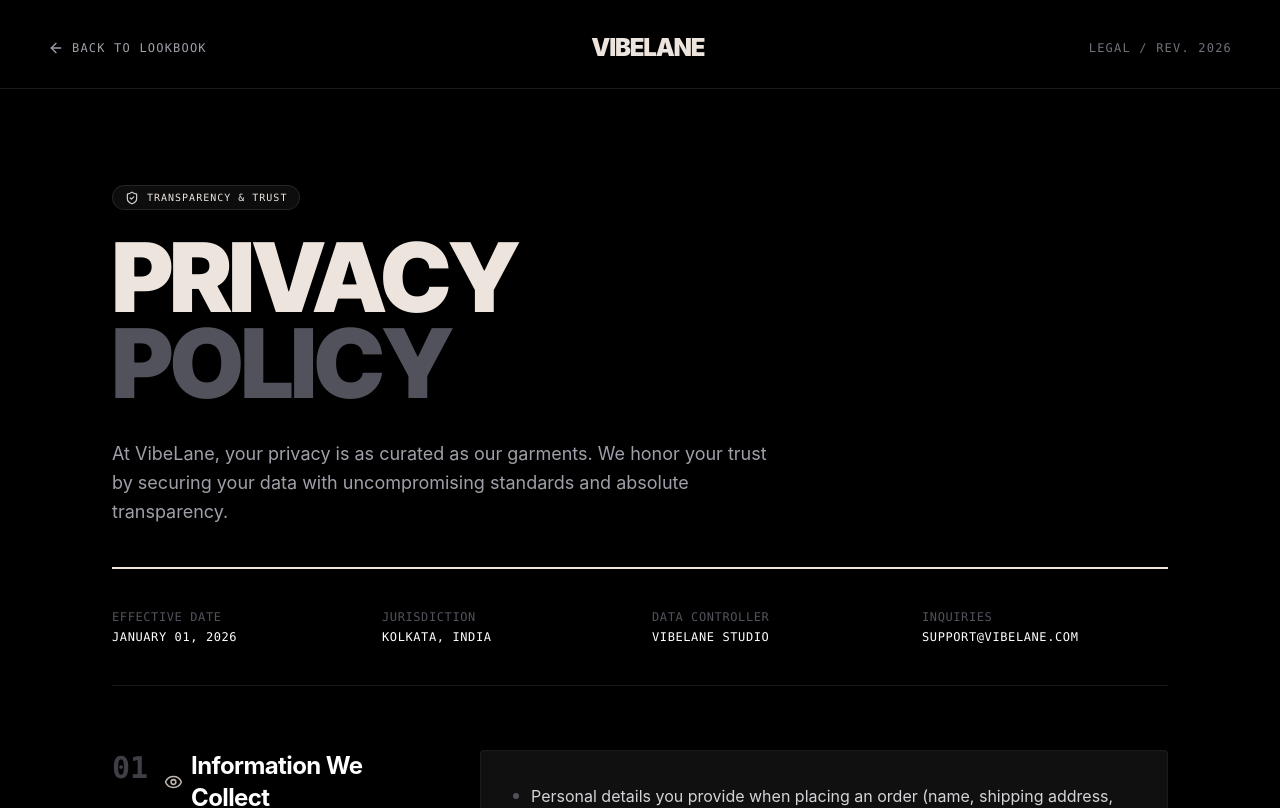
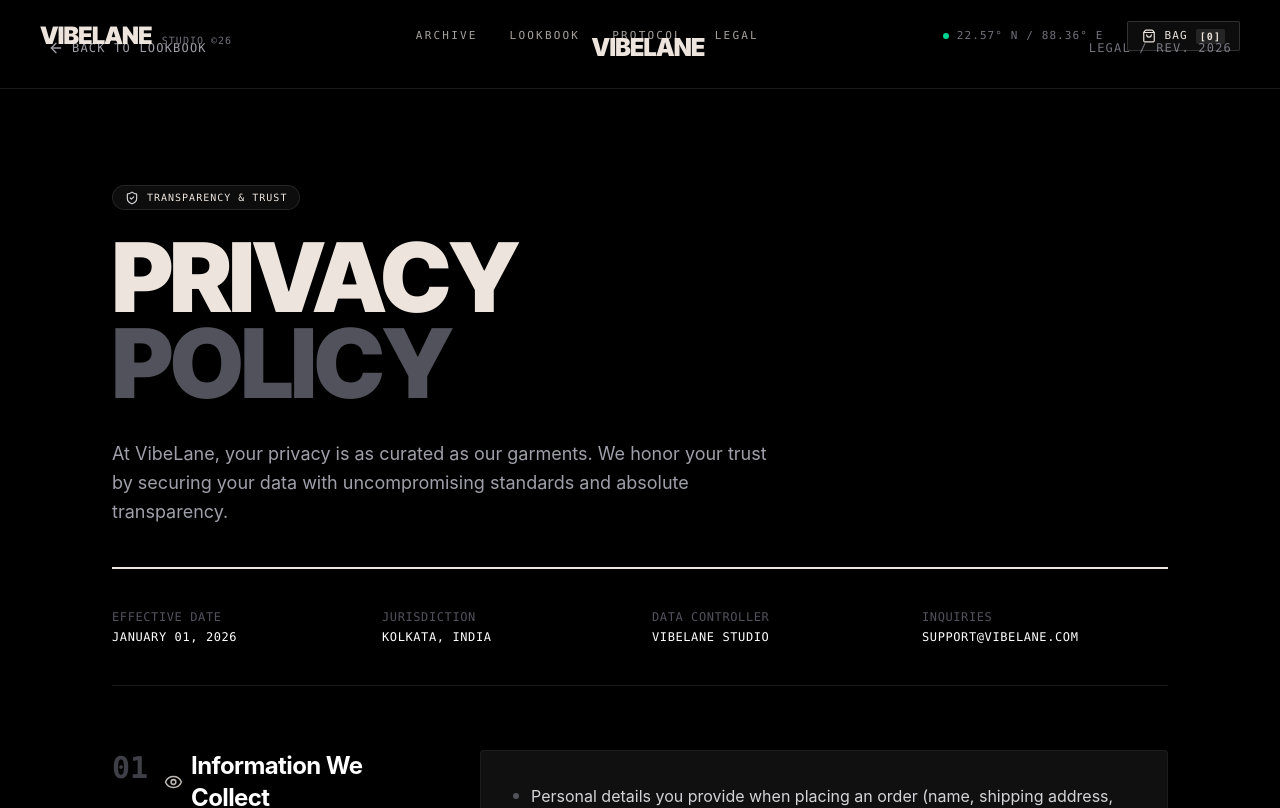
Before and after one commit to devxbhabani/VibeLane, a React (Vite) app in the folder frontend/: page /privacy in a window 1280 px wide. Shown: the top 808 px of the page. Built offline with nearby package versions, Linux system fonts and the light colour scheme; no server answers.

Commit message:
Added Navbar

```diff
--- a/frontend/src/App.jsx
+++ b/frontend/src/App.jsx
@@ -5,6 +5,7 @@ import { ReactLenis } from "lenis/react";
 import { Home } from "./pages/Home";
 import Privacy from "./pages/Privacy";
 import Terms from "./pages/Terms";
+import { Navbar } from "./components/layout/Navbar";
 
 function App() {
 	return (
@@ -19,6 +20,7 @@ function App() {
 			<div className="app-container">
 				<AppProvider>
 					<Router>
+						<Navbar />
 						<Routes>
 							<Route exact path="/" element={<Home />} />
 							<Route exact path="/privacy" element={<Privacy />} />
--- a/frontend/src/components/hero/HeroTitle.jsx
+++ b/frontend/src/components/hero/HeroTitle.jsx
@@ -17,7 +17,7 @@ function HeroTitle() {
 	}, []);
 
 	return (
-		<div className="w-full px-4 md:px-6 pt-10 select-none">
+		<div className="w-full px-4 md:px-6 pt-24 md:pt-28 select-none">
 			<div className="w-full flex items-center justify-center overflow-hidden">
 				<h1
 					className="text-[19.8vw] font-black tracking-[-0.02em] leading-[0.80] uppercase text-[#EDE4DD] flex whitespace-nowrap"
--- a/frontend/src/components/layout/Navbar.jsx
+++ b/frontend/src/components/layout/Navbar.jsx
@@ -1,19 +1,156 @@
-import React from "react";
+import React, { useState, useEffect } from "react";
+import { Link, useLocation } from "react-router-dom";
+import { ShoppingBag, ArrowUpRight, Menu, X } from "lucide-react";
+import { useApp } from "../../context/AppContext";
 
 export const Navbar = () => {
+	const [scrolled, setScrolled] = useState(false);
+	const [mobileOpen, setMobileOpen] = useState(false);
+	const location = useLocation();
+	const { cart } = useApp();
+
+	const cartItemCount = Array.isArray(cart)
+		? cart.reduce((total, item) => total + (item.quantity || 1), 0)
+		: 0;
+
+	useEffect(() => {
+		const handleScroll = () => {
+			setScrolled(window.scrollY > 40);
+		};
+
+		window.addEventListener("scroll", handleScroll, { passive: true });
+		return () => window.removeEventListener("scroll", handleScroll);
+	}, []);
+
+	// Close mobile menu on route change
+	useEffect(() => {
+		setMobileOpen(false);
+	}, [location.pathname]);
+
+	const linkStyle =
+		"relative text-[11px] font-mono uppercase tracking-[0.2em] text-[#EDE4DD]/70 hover:text-[#EDE4DD] transition-colors duration-200 after:content-[''] after:absolute after:left-0 after:-bottom-1 after:h-[1px] after:w-0 after:bg-[#EDE4DD] after:transition-all after:duration-300 hover:after:w-full";
+
 	return (
-		// <header className="sticky top-0 z-50 backdrop-blur-md bg-slate-950/80 border-b border-slate-800">
-		//   <div className="max-w-6xl mx-auto px-6 py-4 flex justify-between items-center">
-		//     <div className="text-2xl font-bold bg-gradient-to-r from-indigo-500 via-purple-500 to-pink-500 bg-clip-text text-transparent">
-		//       VibeLane
-		//     </div>
-		//     <nav className="flex items-center gap-6">
-		//       <a href="#home" className="text-slate-300 hover:text-white font-medium transition-colors">Home</a>
-		//       <a href="#shop" className="text-slate-300 hover:text-white font-medium transition-colors">Shop</a>
-		//       <a href="#about" className="text-slate-300 hover:text-white font-medium transition-colors">About</a>
-		//     </nav>
-		//   </div>
-		// </header>
-		<></>
+		<header
+			className={`fixed top-0 left-0 right-0 z-50 transition-all duration-500 ease-[cubic-bezier(0.16,1,0.3,1)] ${
+				scrolled
+					? "bg-black/60 backdrop-blur-md border-b border-white/10 py-3.5"
+					: "bg-transparent border-b border-transparent py-5"
+			}`}
+		>
+			<div className="w-full px-6 md:px-10 flex items-center justify-between">
+				{/* Left: Brand Identity */}
+				<div className="flex items-center gap-6">
+					<Link
+						to="/"
+						className="group flex items-baseline gap-2.5 cursor-pointer select-none"
+					>
+						<span
+							className="text-xl md:text-2xl font-black tracking-[-0.03em] uppercase text-[#EDE4DD] transition-transform duration-300 group-hover:scale-[1.02]"
+							style={{ fontFamily: "'Inter Tight', -apple-system, sans-serif" }}
+						>
+							VIBELANE
+						</span>
+						<span className="hidden sm:inline-block text-[10px] font-mono tracking-widest text-zinc-500 uppercase">
+							STUDIO ©26
+						</span>
+					</Link>
+				</div>
+
+				{/* Center: Navigation Links (Desktop) */}
+				<nav className="hidden md:flex items-center gap-8">
+					<Link to="/" className={linkStyle}>
+						Archive
+					</Link>
+					<a href="/#lookbook" className={linkStyle}>
+						Lookbook
+					</a>
+					<Link to="/privacy" className={linkStyle}>
+						Protocol
+					</Link>
+					<Link to="/terms" className={linkStyle}>
+						Legal
+					</Link>
+				</nav>
+
+				{/* Right: Actions (Cart & Quick Actions) */}
+				<div className="flex items-center gap-4 md:gap-6">
+					<div className="hidden lg:flex items-center gap-2 text-[11px] font-mono text-zinc-500 uppercase tracking-widest">
+						<span className="inline-block w-1.5 h-1.5 rounded-full bg-emerald-400 animate-pulse" />
+						<span>22.57° N / 88.36° E</span>
+					</div>
+
+					<button
+						type="button"
+						className="group relative flex items-center gap-2 px-3.5 py-1.5 rounded-xs border border-white/15 bg-white/5 hover:bg-[#EDE4DD] hover:text-black text-[#EDE4DD] text-[11px] font-mono tracking-widest uppercase transition-all duration-300 cursor-pointer"
+						aria-label="View Shopping Bag"
+					>
+						<ShoppingBag className="w-3.5 h-3.5 transition-transform duration-300 group-hover:scale-110" />
+						<span className="hidden sm:inline font-medium">Bag</span>
+						<span className="text-[10px] px-1 py-0.2 rounded-xs bg-white/10 group-hover:bg-black/10 font-bold">
+							[{cartItemCount}]
+						</span>
+					</button>
+
+					{/* Mobile Menu Toggle */}
+					<button
+						type="button"
+						onClick={() => setMobileOpen((prev) => !prev)}
+						className="md:hidden p-1.5 text-[#EDE4DD]/80 hover:text-[#EDE4DD] cursor-pointer"
+						aria-label="Toggle navigation menu"
+					>
+						{mobileOpen ? <X className="w-5 h-5" /> : <Menu className="w-5 h-5" />}
+					</button>
+				</div>
+			</div>
+
+			{/* Mobile Dropdown Panel */}
+			<div
+				className={`md:hidden overflow-hidden transition-all duration-300 ease-[cubic-bezier(0.16,1,0.3,1)] ${
+					mobileOpen
+						? "max-h-80 bg-black/95 backdrop-blur-xl border-b border-white/10 mt-3 px-6 py-6"
+						: "max-h-0 py-0"
+				}`}
+			>
+				<nav className="flex flex-col gap-4 font-mono text-xs uppercase tracking-widest">
+					<Link
+						to="/"
+						className="text-[#EDE4DD] hover:text-zinc-400 flex items-center justify-between py-1 border-b border-white/5"
+					>
+						<span>Archive</span>
+						<ArrowUpRight className="w-3.5 h-3.5 opacity-50" />
+					</Link>
+					<a
+						href="/#lookbook"
+						onClick={() => setMobileOpen(false)}
+						className="text-[#EDE4DD] hover:text-zinc-400 flex items-center justify-between py-1 border-b border-white/5"
+					>
+						<span>Lookbook</span>
+						<ArrowUpRight className="w-3.5 h-3.5 opacity-50" />
+					</a>
+					<Link
+						to="/privacy"
+						className="text-[#EDE4DD] hover:text-zinc-400 flex items-center justify-between py-1 border-b border-white/5"
+					>
+						<span>Privacy Protocol</span>
+						<ArrowUpRight className="w-3.5 h-3.5 opacity-50" />
+					</Link>
+					<Link
+						to="/terms"
+						className="text-[#EDE4DD] hover:text-zinc-400 flex items-center justify-between py-1 border-b border-white/5"
+					>
+						<span>Terms & Conditions</span>
+						<ArrowUpRight className="w-3.5 h-3.5 opacity-50" />
+					</Link>
+				</nav>
+
+				<div className="mt-6 pt-4 border-t border-white/10 flex justify-between items-center text-[10px] font-mono text-zinc-500">
+					<span>KOLKATA, WB — IN</span>
+					<span>EST. 2026</span>
+				</div>
+			</div>
+		</header>
 	);
 };
+
+export default Navbar;
--- a/frontend/src/components/lookbook/Lookgrid.jsx
+++ b/frontend/src/components/lookbook/Lookgrid.jsx
@@ -37,7 +37,7 @@ function Lookgrid() {
 		"cursor-pointer font-medium relative inline-block w-fit leading-normal text-white transition-colors duration-300 after:content-[''] after:absolute after:left-0 after:-bottom-0.5 after:h-[2px] after:w-0 after:bg-[#EDE4DD] after:transition-all after:duration-300 hover:after:w-full group-hover:after:w-full";
 
 	return (
-		<div className="mx-6 md:mx-10 mt-14 mb-24">
+		<div id="lookbook" className="mx-6 md:mx-10 mt-14 mb-24 scroll-mt-24">
 			{/* Category Filter Pills */}
 			<div className="flex flex-wrap items-center gap-2 mb-10 pb-4 border-b border-white/10 select-none">
 				{categories.map((cat) => {
--- a/frontend/src/context/AppContext.jsx
+++ b/frontend/src/context/AppContext.jsx
@@ -1,4 +1,5 @@
-import { createContext, useContext, useState } from 'react';
+import { createContext, useContext, useState, useEffect, useCallback } from 'react';
+import { getProducts } from '../services/productService';
 
 const AppContext = createContext();
 
@@ -6,8 +7,48 @@ export const AppProvider = ({ children }) => {
   const [cart, setCart] = useState([]);
   const [user, setUser] = useState(null);
 
+  // Global cached product state
+  const [products, setProducts] = useState([]);
+  const [loading, setLoading] = useState(true);
+  const [error, setError] = useState(null);
+  const [hasLoaded, setHasLoaded] = useState(false);
+
+  const fetchProducts = useCallback(async (force = false) => {
+    // If already loaded and not forced to refresh, reuse memory cache
+    if (!force && hasLoaded && products.length > 0) {
+      return;
+    }
+
+    setLoading(true);
+    setError(null);
+    try {
+      const data = await getProducts();
+      setProducts(data);
+      setHasLoaded(true);
+    } catch (err) {
+      setError(err.message || 'Failed to load products');
+    } finally {
+      setLoading(false);
+    }
+  }, [hasLoaded, products.length]);
+
+  useEffect(() => {
+    fetchProducts();
+  }, [fetchProducts]);
+
   return (
-    <AppContext.Provider value={{ cart, setCart, user, setUser }}>
+    <AppContext.Provider
+      value={{
+        cart,
+        setCart,
+        user,
+        setUser,
+        products,
+        loading,
+        error,
+        refetchProducts: () => fetchProducts(true),
+      }}
+    >
       {children}
     </AppContext.Provider>
   );
--- a/frontend/src/pages/Home.jsx
+++ b/frontend/src/pages/Home.jsx
@@ -2,7 +2,6 @@ import React, { useEffect, useState } from "react";
 import { fetchHealth } from "../services/api";
 import HeroTitle from "../components/hero/HeroTitle";
 import Lookgrid from "../components/lookbook/Lookgrid";
-import { Navbar } from "../components/layout/Navbar";
 import { Footer } from "../components/layout/Footer";
 import Manifesto from "../components/layout/Manifesto";
 
--- a/package.json
+++ b/package.json
@@ -12,7 +12,7 @@
     "start": "npm --prefix backend start"
   },
   "devDependencies": {
-    "concurrently": "^9.1.2"
+    "concurrently": "^9.2.5"
   },
   "keywords": [
     "vibelane",
```
Also changed, not shown: frontend/src/hooks/useProducts.js (+31 -20 lines), 1 other file (tests, documents, lock files or other folders).
